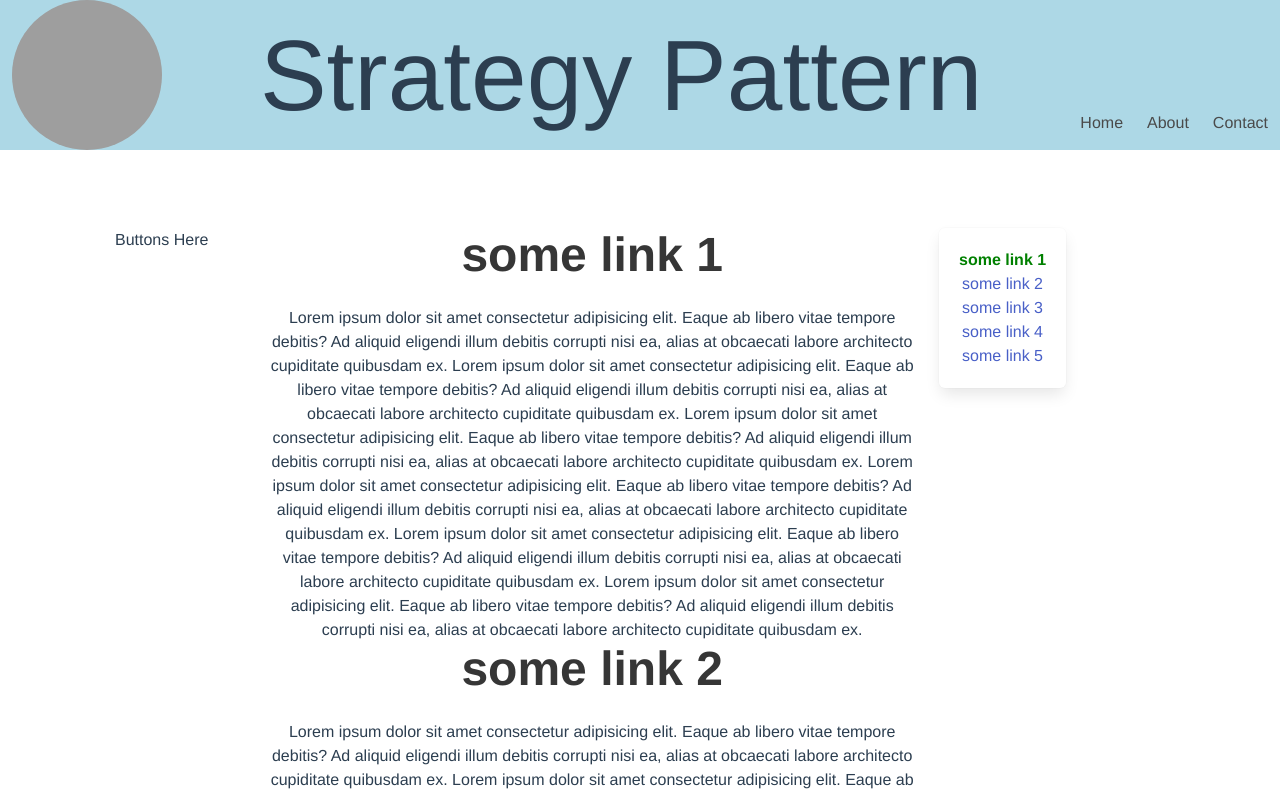
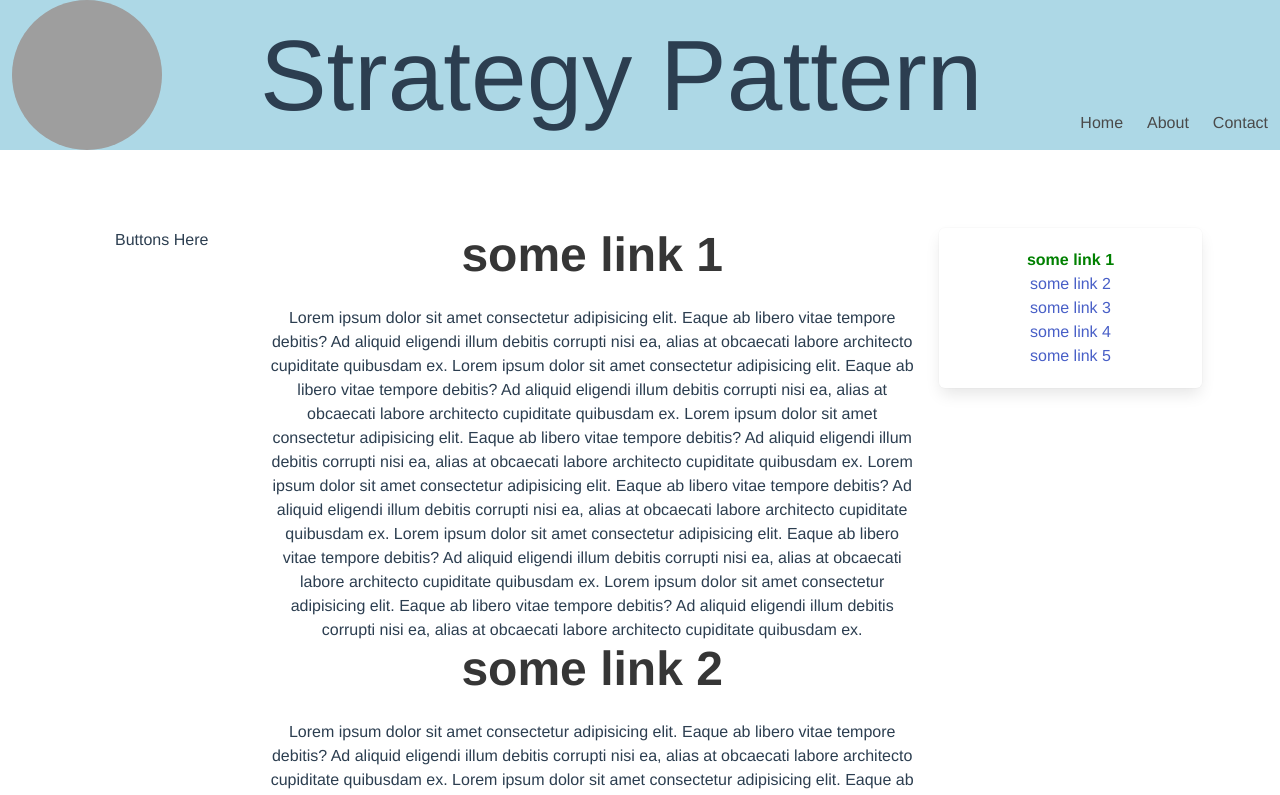
Before and after one commit to ankitprahladsoni/blog-post, a Vue app: page / in a window 1280 px wide. Shown: the top 795 px of the page. Built offline with nearby package versions, Linux system fonts and the light colour scheme; grey boxes are pictures that could not be loaded.

Commit message:
fixed sticky behavior of menu items

```diff
--- a/src/components/ArticleMenu.vue
+++ b/src/components/ArticleMenu.vue
@@ -1,6 +1,6 @@
 <template>
-     <section class="" id="article-menu">
-         <div class="box fixed" >
+     <section class="sticky" id="article-menu">
+         <div class="box" >
          <ul>
              <li><a href=# :class="{highlighed:itemToHighlight==1}" @click.prevent="someMethod('1')">some link 1</a></li>
              <li><a href=# :class="{highlighed:itemToHighlight==2}" @click.prevent="someMethod('2')">some link 2</a></li>
@@ -30,7 +30,7 @@ export default Vue.extend({
 
       window.scrollTo({
         top: heightToScroll,
-        behavior: 'smooth',
+        behavior: 'instant',
       });
     },
   },
@@ -38,8 +38,9 @@ export default Vue.extend({
 </script>
 
 <style lang="scss" scoped>
-.fixed {
-  position: fixed;
+.sticky {
+  position: sticky;
+  top: 100px;
 }
 
 .highlighed {
```
